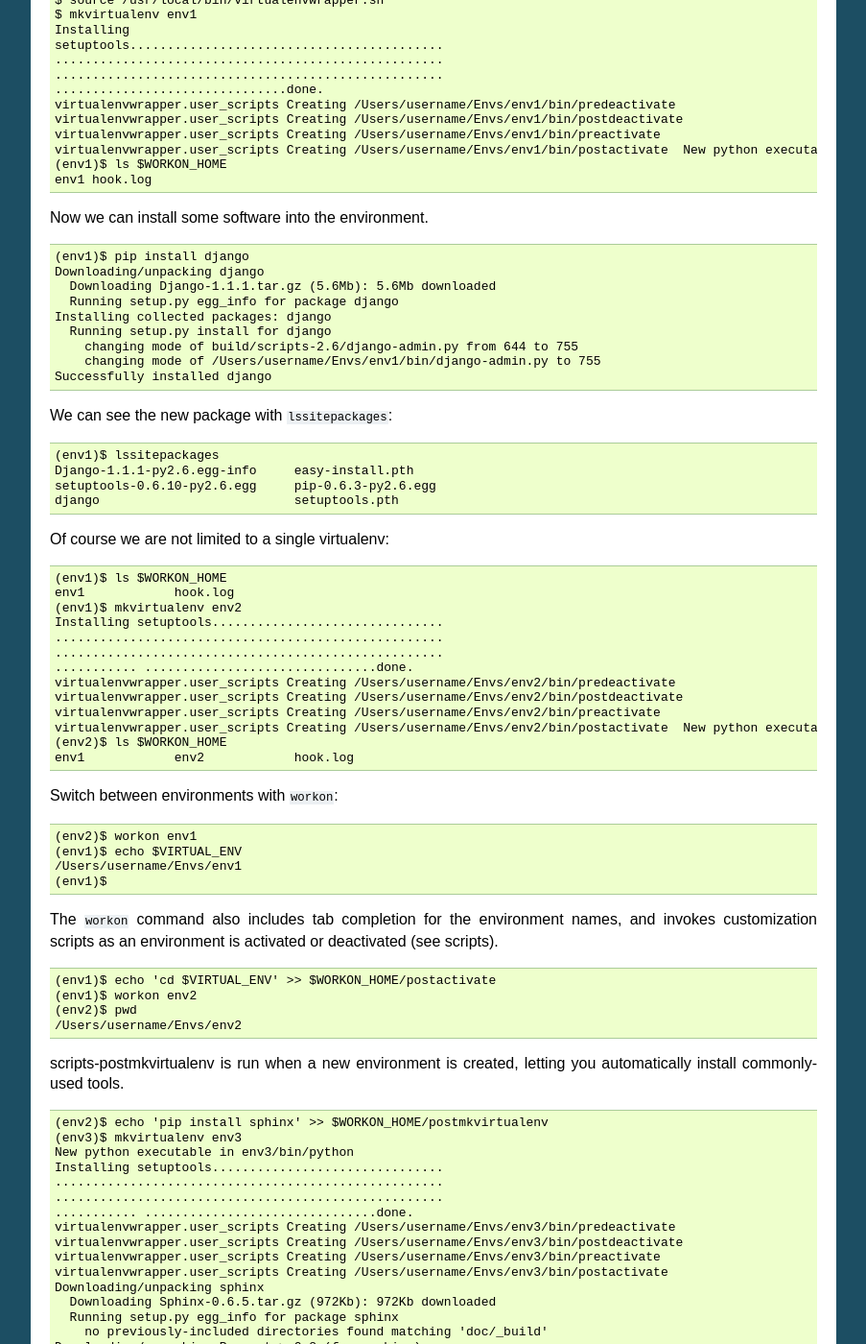
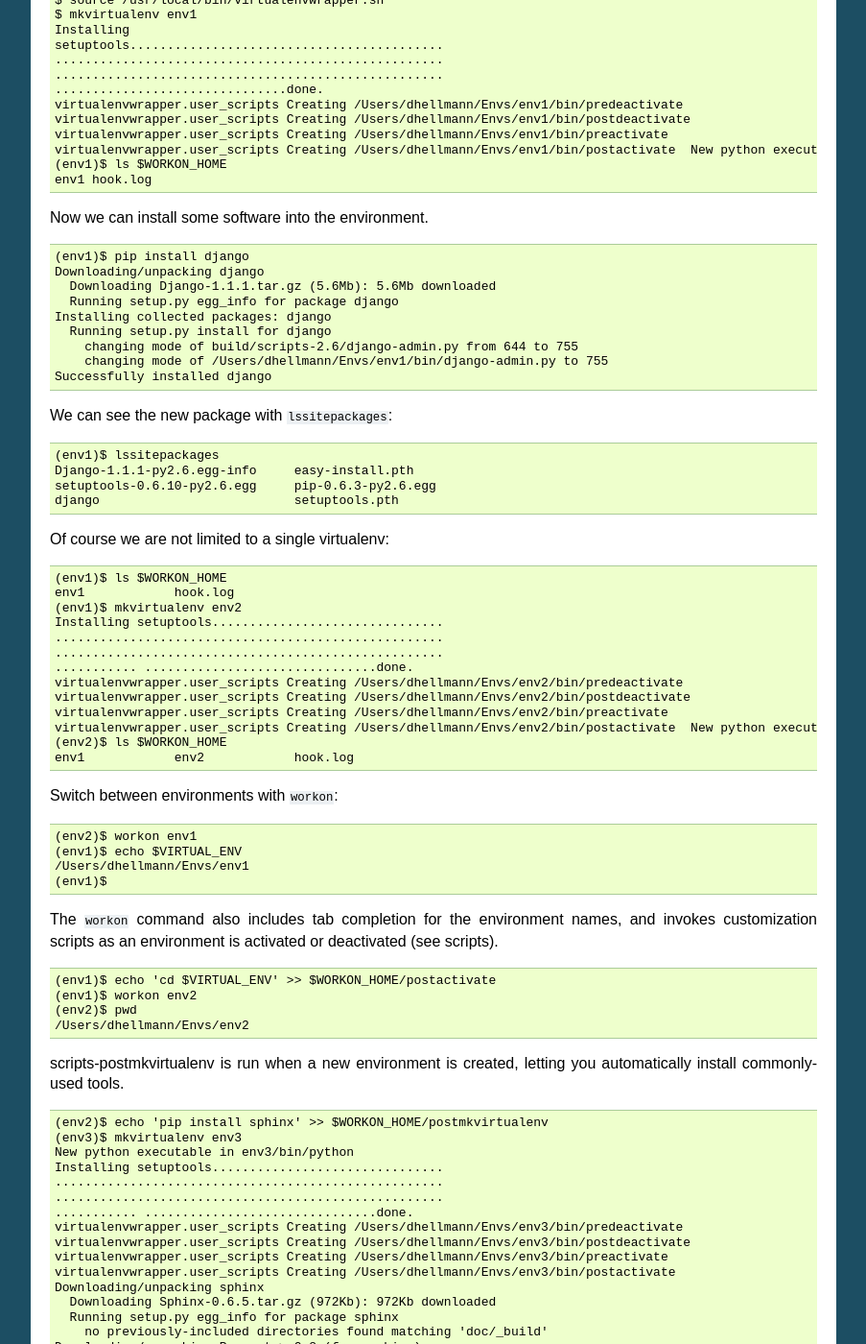
Before and after one commit to python-virtualenvwrapper/virtualenvwrapper, a Sphinx documentation site: the page built from docs/source/index.rst, in a window 1280 px wide and 1400 px high, scrolled down 618 px. Shown: the whole window at 96% size, without its empty margins (198-1101 px from the left). Built offline with Sphinx 7.4.7, drawn with Linux system fonts in a browser that asks for light colours; pages that are not in the unit, such as notebooks, are missing from menus; some of the changed text lies outside the part shown.

Commit message:
Revert "Merged in 334 (pull request #78)"
This reverts commit 3ca9883fdeb543c0ac52e650e028d40a1d2afa74, reversing
changes made to ef6b567687191c3613ca3cc3f6cdb783f0721a09.

```diff
--- a/docs/source/developers.rst
+++ b/docs/source/developers.rst
@@ -50,7 +50,7 @@
     writing output... [100%] index
 
     writing additional files... search
-    copying static files... WARNING: static directory '/Users/username/Devel/virtualenvwrapper/plugins/docs/sphinx/pkg/static' does not exist
+    copying static files... WARNING: static directory '/Users/dhellmann/Devel/virtualenvwrapper/plugins/docs/sphinx/pkg/static' does not exist
     done
     dumping search index... done
     dumping object inventory... done
--- a/docs/source/index.rst
+++ b/docs/source/index.rst
@@ -54,10 +54,10 @@
   ....................................................
   ....................................................
   ...............................done.
-  virtualenvwrapper.user_scripts Creating /Users/username/Envs/env1/bin/predeactivate
-  virtualenvwrapper.user_scripts Creating /Users/username/Envs/env1/bin/postdeactivate
-  virtualenvwrapper.user_scripts Creating /Users/username/Envs/env1/bin/preactivate
-  virtualenvwrapper.user_scripts Creating /Users/username/Envs/env1/bin/postactivate  New python executable in env1/bin/python
+  virtualenvwrapper.user_scripts Creating /Users/dhellmann/Envs/env1/bin/predeactivate
+  virtualenvwrapper.user_scripts Creating /Users/dhellmann/Envs/env1/bin/postdeactivate
+  virtualenvwrapper.user_scripts Creating /Users/dhellmann/Envs/env1/bin/preactivate
+  virtualenvwrapper.user_scripts Creating /Users/dhellmann/Envs/env1/bin/postactivate  New python executable in env1/bin/python
   (env1)$ ls $WORKON_HOME
   env1 hook.log
 
@@ -72,7 +72,7 @@
   Installing collected packages: django
     Running setup.py install for django
       changing mode of build/scripts-2.6/django-admin.py from 644 to 755
-      changing mode of /Users/username/Envs/env1/bin/django-admin.py to 755
+      changing mode of /Users/dhellmann/Envs/env1/bin/django-admin.py to 755
   Successfully installed django
 
 We can see the new package with ``lssitepackages``::
@@ -91,10 +91,10 @@
   ....................................................
   ....................................................
   ........... ...............................done.
-  virtualenvwrapper.user_scripts Creating /Users/username/Envs/env2/bin/predeactivate
-  virtualenvwrapper.user_scripts Creating /Users/username/Envs/env2/bin/postdeactivate
-  virtualenvwrapper.user_scripts Creating /Users/username/Envs/env2/bin/preactivate
-  virtualenvwrapper.user_scripts Creating /Users/username/Envs/env2/bin/postactivate  New python executable in env2/bin/python
+  virtualenvwrapper.user_scripts Creating /Users/dhellmann/Envs/env2/bin/predeactivate
+  virtualenvwrapper.user_scripts Creating /Users/dhellmann/Envs/env2/bin/postdeactivate
+  virtualenvwrapper.user_scripts Creating /Users/dhellmann/Envs/env2/bin/preactivate
+  virtualenvwrapper.user_scripts Creating /Users/dhellmann/Envs/env2/bin/postactivate  New python executable in env2/bin/python
   (env2)$ ls $WORKON_HOME
   env1            env2            hook.log
 
@@ -102,7 +102,7 @@
 
   (env2)$ workon env1
   (env1)$ echo $VIRTUAL_ENV
-  /Users/username/Envs/env1
+  /Users/dhellmann/Envs/env1
   (env1)$
 
 The ``workon`` command also includes tab completion for the
@@ -114,7 +114,7 @@
   (env1)$ echo 'cd $VIRTUAL_ENV' >> $WORKON_HOME/postactivate
   (env1)$ workon env2
   (env2)$ pwd
-  /Users/username/Envs/env2
+  /Users/dhellmann/Envs/env2
 
 :ref:`scripts-postmkvirtualenv` is run when a new environment is
 created, letting you automatically install commonly-used tools.
@@ -128,10 +128,10 @@
   ....................................................
   ....................................................
   ........... ...............................done.
-  virtualenvwrapper.user_scripts Creating /Users/username/Envs/env3/bin/predeactivate
-  virtualenvwrapper.user_scripts Creating /Users/username/Envs/env3/bin/postdeactivate
-  virtualenvwrapper.user_scripts Creating /Users/username/Envs/env3/bin/preactivate
-  virtualenvwrapper.user_scripts Creating /Users/username/Envs/env3/bin/postactivate
+  virtualenvwrapper.user_scripts Creating /Users/dhellmann/Envs/env3/bin/predeactivate
+  virtualenvwrapper.user_scripts Creating /Users/dhellmann/Envs/env3/bin/postdeactivate
+  virtualenvwrapper.user_scripts Creating /Users/dhellmann/Envs/env3/bin/preactivate
+  virtualenvwrapper.user_scripts Creating /Users/dhellmann/Envs/env3/bin/postactivate
   Downloading/unpacking sphinx
     Downloading Sphinx-0.6.5.tar.gz (972Kb): 972Kb downloaded
     Running setup.py egg_info for package sphinx
@@ -152,12 +152,12 @@
     Running setup.py install for Pygments
     Running setup.py install for sphinx
       no previously-included directories found matching 'doc/_build'
-      Installing sphinx-build script to /Users/username/Envs/env3/bin
-      Installing sphinx-quickstart script to /Users/username/Envs/env3/bin
-      Installing sphinx-autogen script to /Users/username/Envs/env3/bin
+      Installing sphinx-build script to /Users/dhellmann/Envs/env3/bin
+      Installing sphinx-quickstart script to /Users/dhellmann/Envs/env3/bin
+      Installing sphinx-autogen script to /Users/dhellmann/Envs/env3/bin
   Successfully installed docutils Jinja2 Pygments sphinx  (env3)$
   (venv3)$ which sphinx-build
-  /Users/username/Envs/env3/bin/sphinx-build
+  /Users/dhellmann/Envs/env3/bin/sphinx-build
 
 Through a combination of the existing functions defined by the core
 package (see :ref:`command`), third-party plugins (see
--- a/requirements.txt
+++ b/requirements.txt
@@ -1,3 +1,3 @@
-virtualenv>=20.0.4
+virtualenv
 virtualenv-clone
 stevedore
--- a/setup.cfg
+++ b/setup.cfg
@@ -10,13 +10,13 @@
     License :: OSI Approved :: MIT License
     Programming Language :: Python
     Programming Language :: Python :: 2
+    Programming Language :: Python :: 2.6
     Programming Language :: Python :: 2.7
     Programming Language :: Python :: 3
+    Programming Language :: Python :: 3.3
     Programming Language :: Python :: 3.4
     Programming Language :: Python :: 3.5
     Programming Language :: Python :: 3.6
-    Programming Language :: Python :: 3.7
-    Programming Language :: Python :: 3.8
     Intended Audience :: Developers
     Environment :: Console
 keywords =
```
Also changed, not shown: 4 other files.
